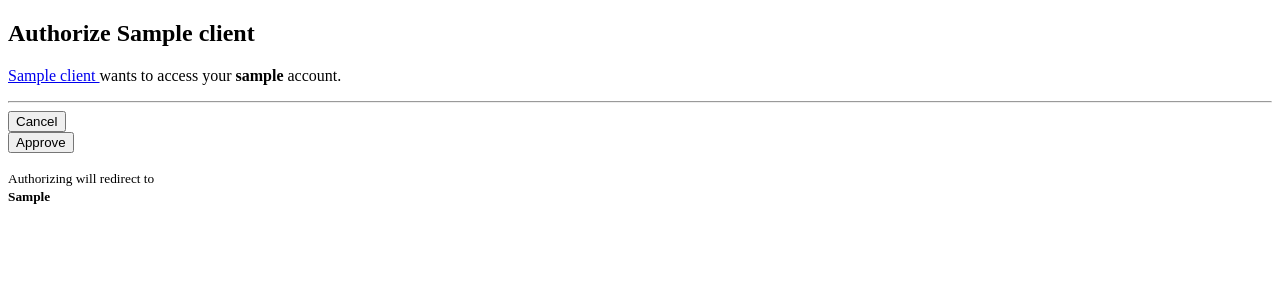
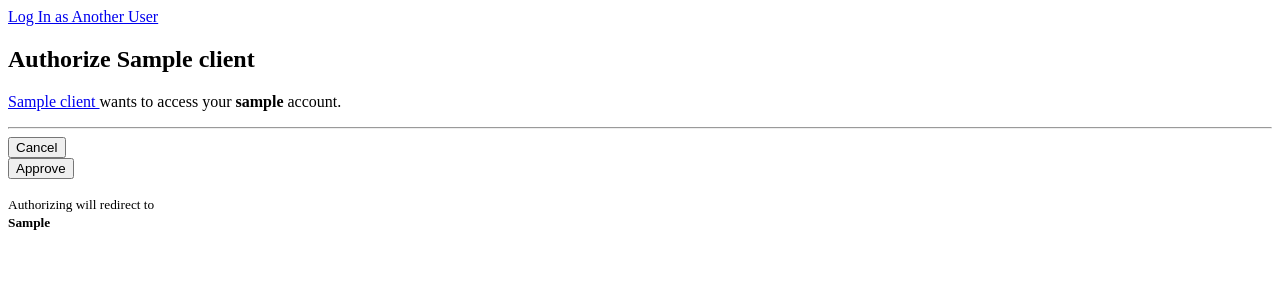
Before and after one commit to EduardoTA-USP/mockbank, a Django app: template oauth/templates/authorize.html in a window 1280 px wide. Shown: the top 300 px of the page. Run offline with Django 4.2, Linux system fonts and the light colour scheme; a user stored in the database is signed in; tables that the repository leaves empty hold one stand-in row (values such as "Sample post"); the template is opened without the code that fills it: most values are stand-ins (such as "Sample title", 1, 10 or a date in 2020).

Commit message:
Added 'Log In as Another User button'

```diff
--- a/oauth/templates/authorize.html
+++ b/oauth/templates/authorize.html
@@ -8,6 +8,7 @@
 </head>
 <body>
     <div id="app" class="d-flex justify-content-center align-items-center">
+        <a href="/accounts/login/?next={{ request.get_full_path|urlencode }}">Log In as Another User</a>
         <main class="auth-container" style="min-height: auto;">
           <header class="header">
             <h2>Authorize {{ grant.client.client_name }}</h2>
```
